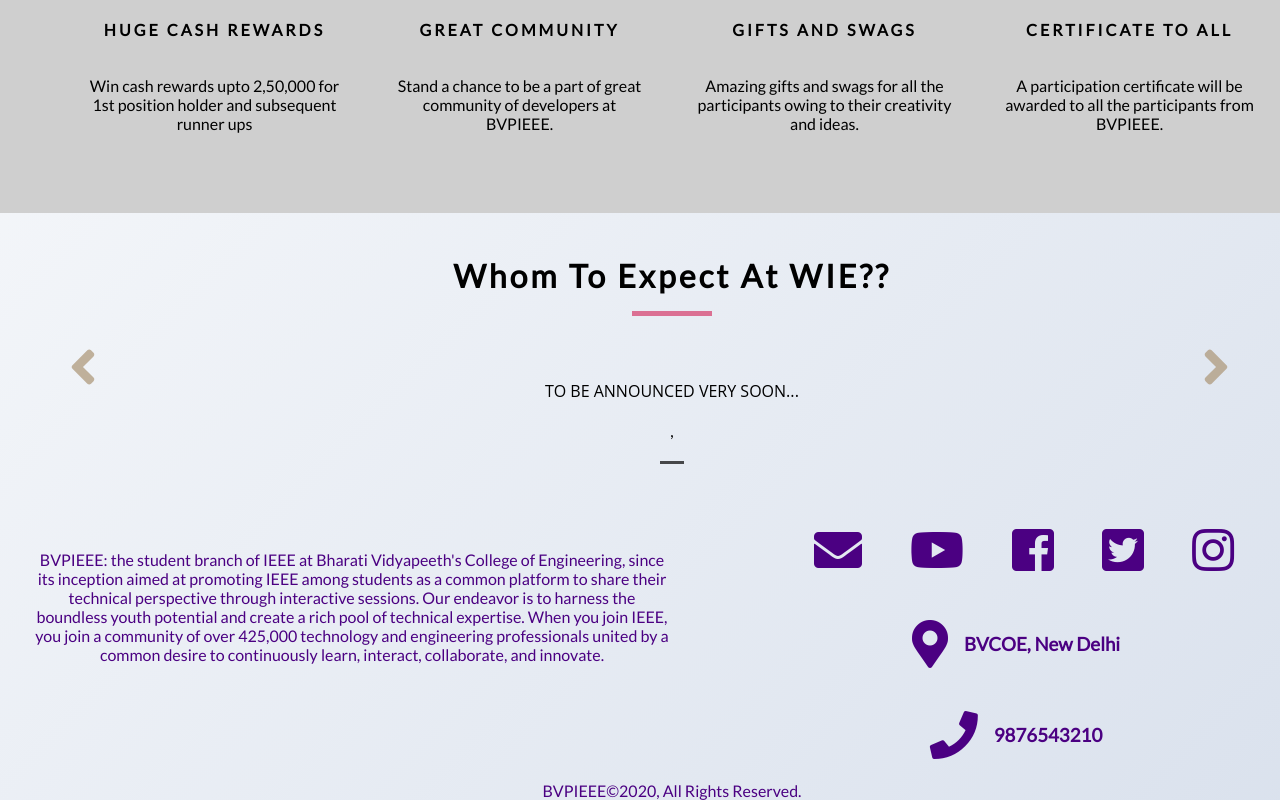
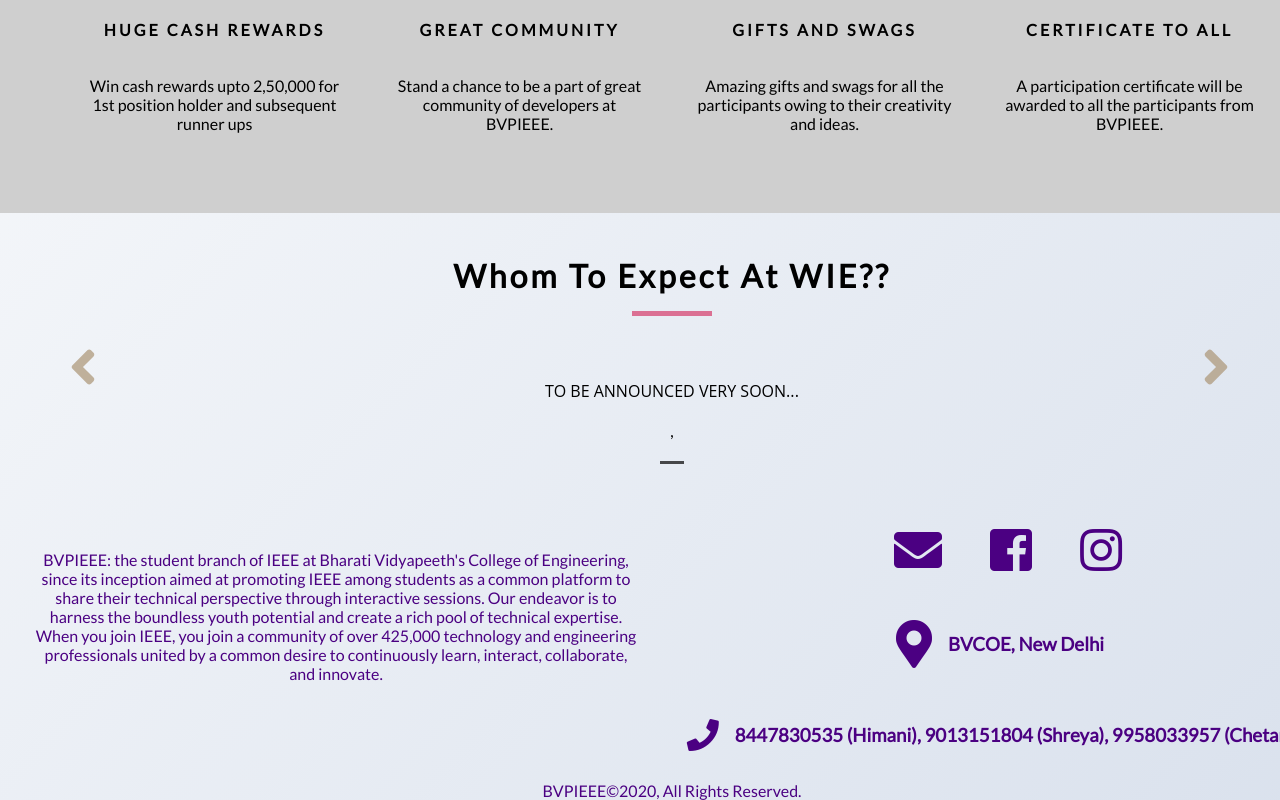
Before and after one commit to skhetarpaul/wie-2020, a React (Create React App) app: page / in a window 1280 px wide. Shown: the part 2519-3319 px from the top of the page. Built offline with nearby package versions, Linux system fonts and the light colour scheme; the HTML template or start-up script is replaced by a standard one.

Commit message:
links added

```diff
--- a/src/components/ContactPhone.js
+++ b/src/components/ContactPhone.js
@@ -4,15 +4,19 @@
 
 class ContactPhone extends Component
 {
+
     render() {
+
+        const contacts = [ {name: 'Himani', number: '8447830535'}, {name: 'Shreya', number: '9013151804'}, {name: 'Chetanya', number: '9958033957'}];
+
         return(
             <div className="ContactPhone">
 
-                <i className="fa-icon fa fa-phone fa-3x"></i>
+                <i className="fa-icon fa fa-phone fa-2x"></i>
 
                 <div className="ContactPhone-Number">
 
-                    <h3>9876543210</h3>
+                    <h3>8447830535 (Himani), 9013151804 (Shreya), 9958033957 (Chetanya) </h3>
 
                 </div>
 
--- a/src/components/Footer.css
+++ b/src/components/Footer.css
@@ -24,7 +24,29 @@
     flex-direction: column;
 }
 
-.Footer-Upper-Text
+.Footer-Upper-Text-para
 {
     padding: 2rem;
 }
+
+
+@media (max-width: 600px)
+{
+    .Footer
+    {
+        display: flex;
+        flex-direction: column;
+    }
+
+    .Footer-Upper
+    {
+        display: flex;
+        flex-direction: column;
+    }
+
+    .Footer-Upper-Text-para
+    {
+        padding: 4rem;
+    }
+
+}
--- a/src/components/Footer.js
+++ b/src/components/Footer.js
@@ -15,7 +15,7 @@
             <div className="Footer">
                 <div className="Footer-Upper">
                     <div className="Footer-Upper-Text">
-                        <p> BVPIEEE: the student branch of IEEE at Bharati Vidyapeeth's College of Engineering, since its inception aimed at promoting IEEE among students as a common platform to share their technical perspective through interactive sessions. Our endeavor is to harness the boundless youth potential and create a rich pool of technical expertise.
+                        <p className="Footer-Upper-Text-para"> BVPIEEE: the student branch of IEEE at Bharati Vidyapeeth's College of Engineering, since its inception aimed at promoting IEEE among students as a common platform to share their technical perspective through interactive sessions. Our endeavor is to harness the boundless youth potential and create a rich pool of technical expertise.
                         When you join IEEE, you join a community of over 425,000 technology and engineering professionals united by a common desire to continuously learn, interact, collaborate, and innovate. </p>
                     </div>
 
--- a/src/components/Navbar.css
+++ b/src/components/Navbar.css
@@ -86,3 +86,12 @@
     }
   }
   /* end of navbar */
+
+
+@media (max-width: 600px)
+{
+    .navbar
+    {
+      width: 100vw;
+    }
+}
--- a/src/components/SocialMedia.js
+++ b/src/components/SocialMedia.js
@@ -10,23 +10,23 @@
             <div className="SocialMedia">
 
 
-                <a className="SocialMedia-Icons-Links" href="">
+                <a className="SocialMedia-Icons-Links" href="mailto:bvpieee.info@gmail.com">
                     <i id="Email-Icon" class="SocialMedia-Icons fas fa-envelope fa-3x"></i>
                 </a>
 
-                <a className="SocialMedia-Icons-Links" href="">
+                {/* <a className="SocialMedia-Icons-Links" href="">
                     <i id="Youtube-Icon" class="SocialMedia-Icons fab fa-youtube fa-3x"></i>
-                </a>
+                </a> */}
 
-                <a className="SocialMedia-Icons-Links" href="">
+                <a className="SocialMedia-Icons-Links" href="https://www.facebook.com/bvpieee">
                     <i id="Facebook-Icon" class="SocialMedia-Icons fa-icon fab fa-facebook-square fa-3x" ></i>
                 </a>
 
-                <a className="SocialMedia-Icons-Links" href="https://www.twitter.com">
+                {/* <a className="SocialMedia-Icons-Links" href="https://www.twitter.com">
                     <i id="Twitter-Icon" class="SocialMedia-Icons fa-icon fab fa-twitter-square fa-3x" ></i>
-                </a>
+                </a> */}
 
-                <a className="SocialMedia-Icons-Links" href="https://www.instagram.com/aagaaz.bvcoe">
+                <a className="SocialMedia-Icons-Links" href="https://www.instagram.com/bvpieee">
                     <i id="Instagram-Icon" class="SocialMedia-Icons fa-icon fab fa-instagram fa-3x" ></i>
                 </a>
 
```
